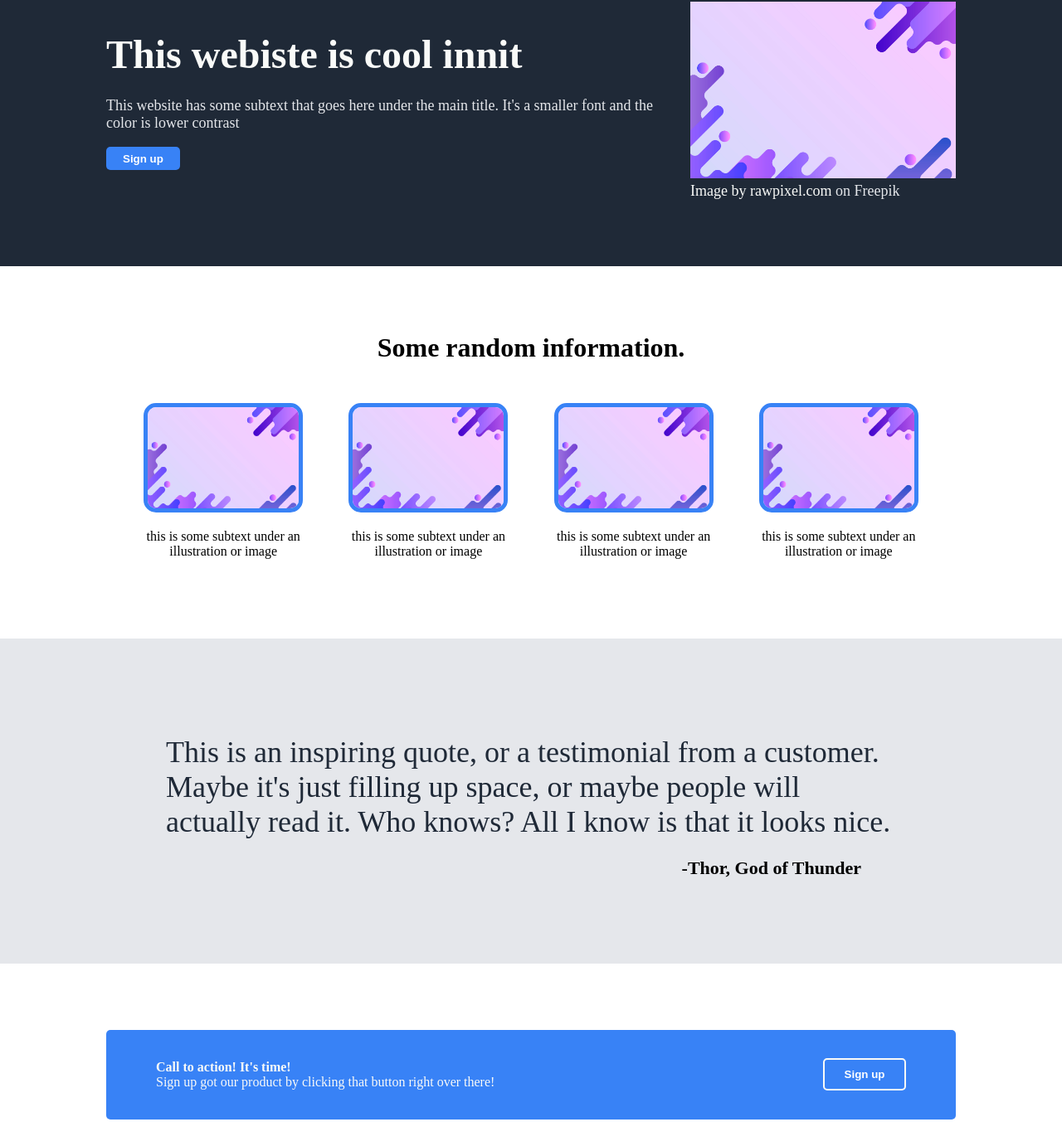
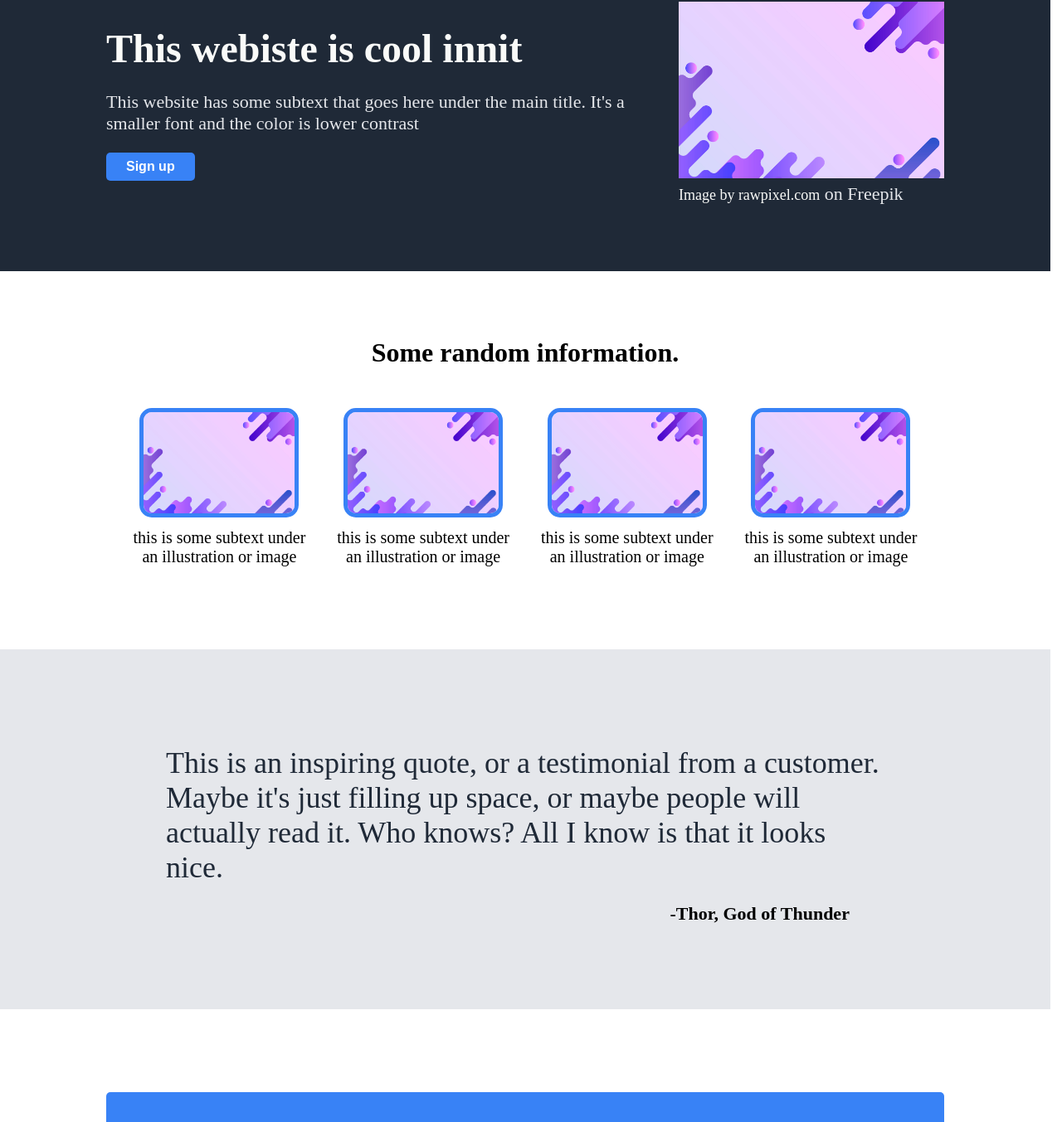
Before and after one commit to vikram42003/odin-landing-page, a plain HTML site: page index.html in a window 1280 px wide. Shown: the part 147-1500 px from the top of the page at 83% size. Drawn offline with Linux system fonts and the light colour scheme.

Commit message:
overall page size adjustments

```diff
--- a/styles.css
+++ b/styles.css
@@ -4,7 +4,9 @@
 
 body {
     height: 100vh;
-    width: 100vw;
+    /* For some reason making the width any larger than 98.9vw
+    makes the website horizontally scrollable which I dont prefer*/
+    width: 98.9vw;
     display: flex;
     flex-direction: column;
     margin: 0px;
@@ -63,7 +65,7 @@ a:active {
     gap: 3vw;
     align-items: center;
     color: #E5E7EB;
-    font-size: 18px;
+    font-size: 22px;
 }
 
 .big-text {
@@ -82,6 +84,7 @@ button {
     padding: 0.5em 1.5em;
     font-weight: 700;
     cursor: pointer;
+    font-size: 16px;
 }
 
 button:hover {
@@ -107,6 +110,7 @@ img {
 .container-uppermid {
     text-align: center;
     padding: 10vh 12vw;
+    font-size: 20px;
 }
 
 h2 {
@@ -118,7 +122,7 @@ h2 {
 
 .illustration-container {
     display: flex;
-    gap: 16px;
+    gap: 24px;
 }
 
 .illustration-container img {
@@ -126,6 +130,10 @@ h2 {
     min-width: 0;
     border: 5px solid #3882f6;
     border-radius: 15px;
+}
+
+.illustration-container p {
+    margin-top: 8px;
 }
 
 
@@ -157,14 +165,15 @@ h2 {
 /* CONTAINER BOTTOM CSS */
 
 .container-bottom {
-    margin: 10vh 10vw;
-    padding: 20px 60px;
+    margin: 12.5vh 10vw;
+    padding: 25px 80px;
     background-color: #3882f6;
     border-radius: 5px;
     display: flex;
     justify-content: space-between;
     align-items: center;
     color: #F9FAF8;
+    font-size: 22px;
 }
 
 .container-bottom spam {
```
